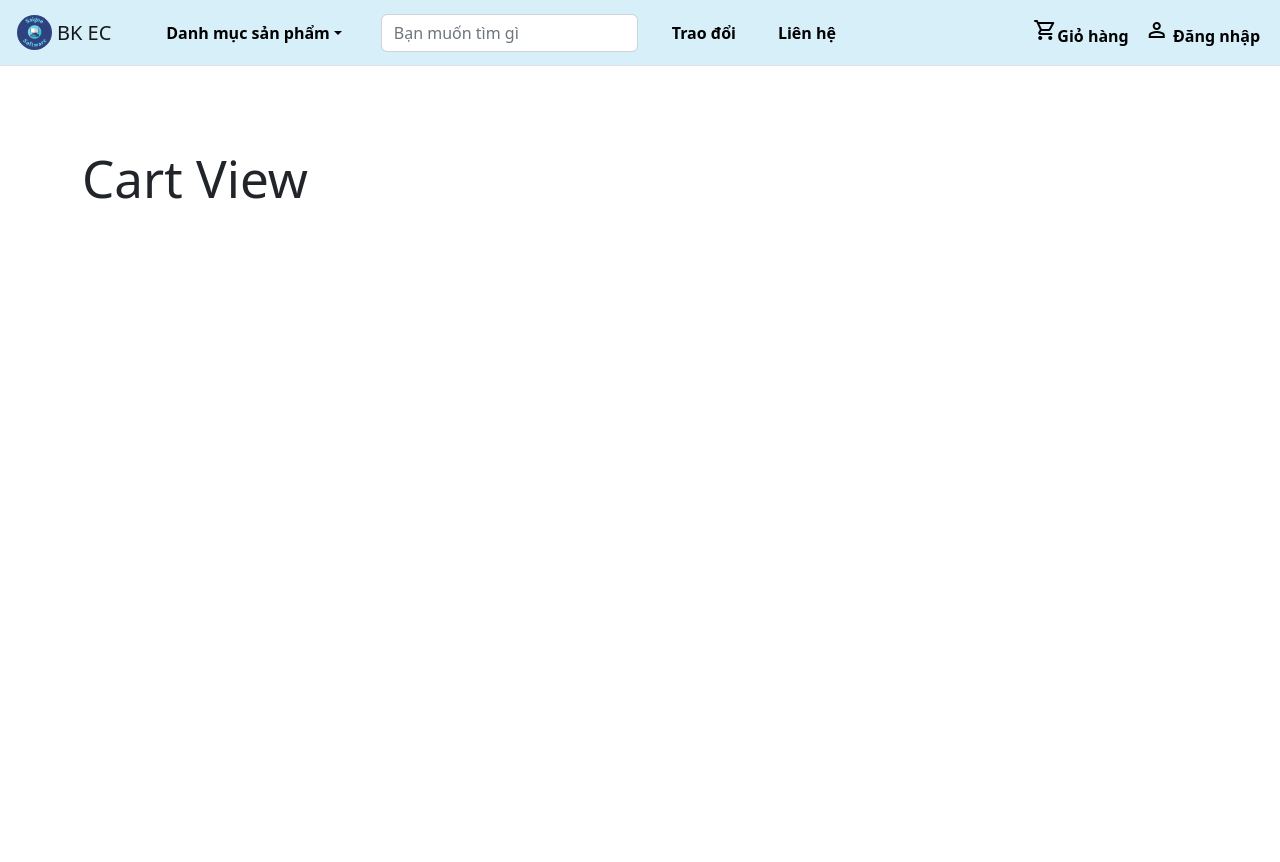
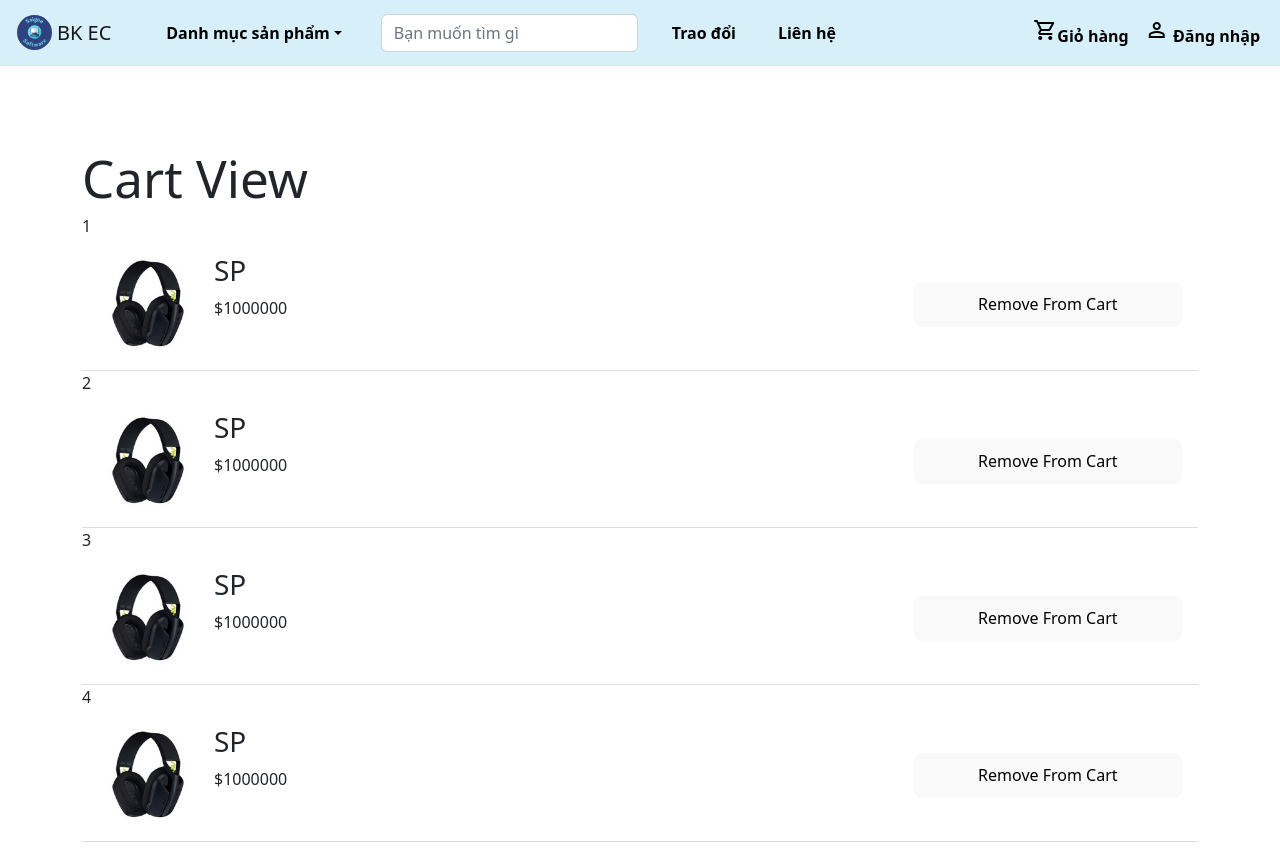
Before and after one commit to PhucLe03/SaiGon-Software, a PHP site: page /cart in a window 1280 px wide. Before the commit the page ends 199 px from the top, so only its background shows below. Run offline with PHP 8.4, Linux system fonts and the light colour scheme; some libraries are stand-ins or nearby versions.

Commit message:
Item list for cart

```diff
--- a/cart/index.php
+++ b/cart/index.php
@@ -18,7 +18,13 @@
     <?php include "../assets/global/global_nav.php";?>
     <div class=" container">
         <h1>Cart View</h1>
-        <div class="slider"></div>
+        <!-- <div class="slider"></div> -->
+        <?php
+        for ($x = 1; $x < 5; $x++) {
+            $_GET['id'] = $x;
+            include "../product/productlistitem.php";
+        }
+        ?>
     </div>
 </body>
 
--- a/product/productlistitem.php
+++ b/product/productlistitem.php
@@ -1,8 +1,41 @@
+<?php
+$imageUrl = "/assets/images/products/tainghemaunho1.jpg";
+$pName = "SP";
+$pPrice = 1000000;
+$id = $_GET['id'];
+echo $id;
+?>
+<style>
+    .product-container {
+        align-content: "center";
+        border-bottom: 1px solid #ddd;
+        display: flex;
+        padding: 16px;
+        width: 100%;
+    }
+
+    .product-image {
+        flex: 1;
+        height: 100px;
+        max-width: 100px;
+    }
+
+    .details-wrap {
+        padding: 0 16px;
+        flex: 3;
+    }
+
+    .remove-button {
+        flex: 1;
+        margin: auto;
+    }
+</style>
+
 <div class="product-container">
-    <img class="product-image" :src="product.imageUrl" />
+    <img class="product-image" src="<?= $imageUrl ?>" />
     <div class="details-wrap">
-        <h3>{{ product.name }}</h3>
-        <p>${{ product.price }}</p>
+        <h3><?= $pName ?></h3>
+        <p>$<?= $pPrice ?></p>
     </div>
     <button class="remove-button">Remove From Cart</button>
 </div>
```
